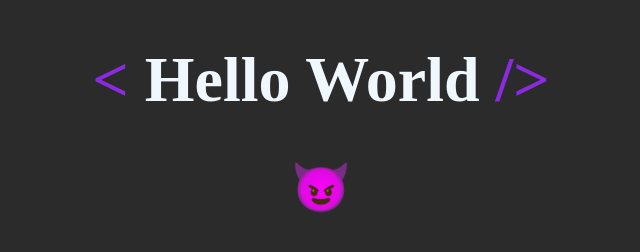
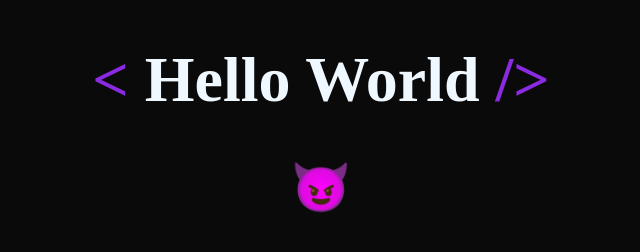
Before and after one commit to JoPed17/Ola-Mundo, a plain HTML site: page site-exemplo/index.html in a window 1280 px wide. Shown: the whole page, without its empty margins (319-959 px from the left). Drawn offline with Linux system fonts and the light colour scheme.

Commit message:
Update estilo.css

```diff
--- a/site-exemplo/estilo.css
+++ b/site-exemplo/estilo.css
@@ -1,5 +1,5 @@
 body{
-    background-color: rgb(44, 43, 43);
+    background-color: rgb(10, 10, 10);
     font-family: 'Times New Roman', Times, serif;
     font-size: xx-large;
     white-space: nowrap;
@@ -21,6 +21,4 @@ cor{
 
 h2{
     text-align: center;
-    size: 20px;
-
-{
+}
```
